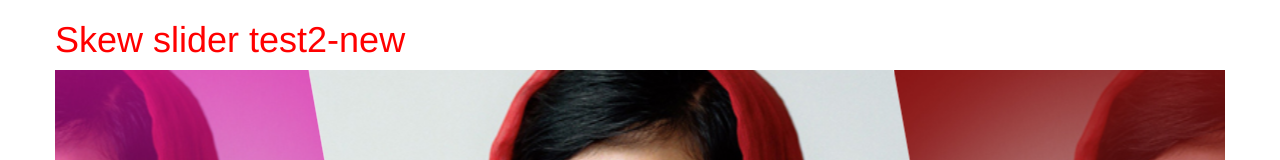
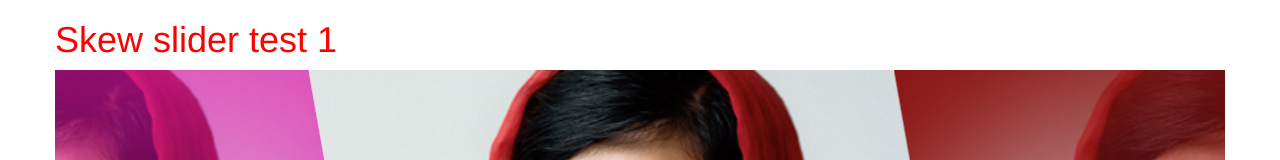
Before and after one commit to vickyUI/qhealth-test, a plain HTML site: page index.html in a window 1280 px wide. Shown: the top 160 px of the page. Drawn offline with nearby package versions, Linux system fonts and the light colour scheme.

Commit message:
slider title change

```diff
--- a/index.html
+++ b/index.html
@@ -19,7 +19,7 @@
 
 
 	<div class="row">
-	<h1 class="medium-title">Skew slider test2-new</h1>
+	<h1 class="medium-title">Skew slider test 1</h1>
 	<div class="slider-container">
 			<div class="slider-single">
 			<div class="slider-inner">
```
